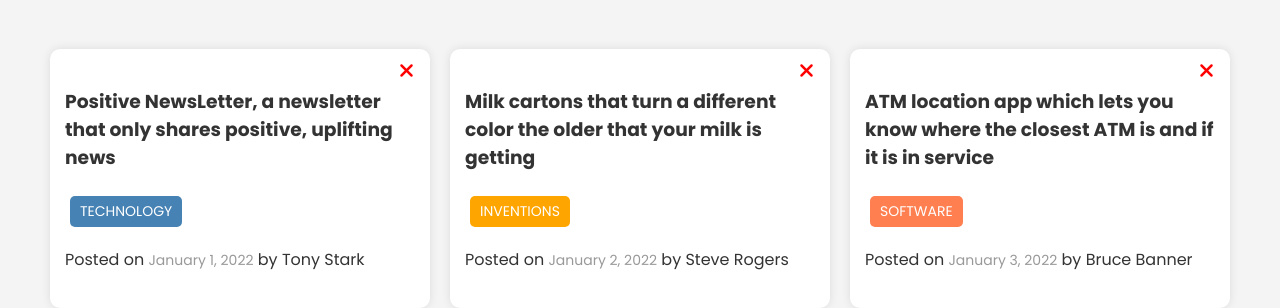
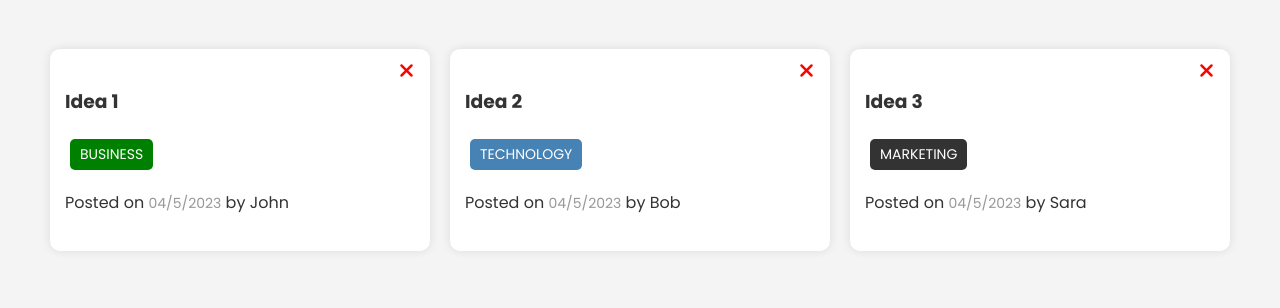
Before and after one commit to gersonkaitor/randomideas-app, a website built with webpack: page client/src/index.html in a window 1280 px wide. Shown: the part 90-398 px from the top of the page. Built offline with nearby package versions, Linux system fonts and the light colour scheme.

Commit message:
IdeaList Component

```diff
--- /dev/null
+++ b/client/src/components/IdeaList.js
@@ -0,0 +1,68 @@
+class IdeaList {
+  constructor() {
+    this._ideaListEl = document.querySelector('#idea-list');
+    this._ideas = [
+      {
+        id: 1,
+        text: 'Idea 1',
+        tag: 'Business',
+        username: 'John',
+        date: '04/5/2023',
+      },
+      {
+        id: 2,
+        text: 'Idea 2',
+        tag: 'Technology',
+        username: 'Bob',
+        date: '04/5/2023',
+      },
+      {
+        id: 3,
+        text: 'Idea 3',
+        tag: 'Marketing',
+        username: 'Sara',
+        date: '04/5/2023',
+      },
+    ];
+
+    this._validTags = new Set();
+    this._validTags.add('technology');
+    this._validTags.add('software');
+    this._validTags.add('business');
+    this._validTags.add('education');
+    this._validTags.add('health');
+    this._validTags.add('inventions');
+  }
+
+  getTagClass(tag) {
+    tag = tag.toLowerCase();
+    let tagClass = '';
+    if (this._validTags.has(tag)) {
+      tagClass = `tag-${tag}`;
+    } else {
+      tagClass = '';
+    }
+    return tagClass;
+  }
+
+  render() {
+    this._ideaListEl.innerHTML = this._ideas
+      .map((idea) => {
+        const tagClass = this.getTagClass(idea.tag);
+        return `
+        <div class="card">
+            <button class="delete"><i class="fas fa-times"></i></button>
+            <h3>${idea.text}</h3>
+            <p class="tag ${tagClass}">${idea.tag.toUpperCase()}</p>
+            <p>
+                Posted on <span class="date">${idea.date}</span> by
+                <span class="author">${idea.username}</span>
+            </p>
+        </div>
+        `;
+      })
+      .join('');
+  }
+}
+
+export default IdeaList;
--- a/client/src/index.html
+++ b/client/src/index.html
@@ -14,44 +14,7 @@
       </button>
     </header>
     <div class="container">
-      <div id="idea-list" class="ideas">
-        <div class="card">
-          <button class="delete"><i class="fas fa-times"></i></button>
-          <h3>
-            Positive NewsLetter, a newsletter that only shares positive,
-            uplifting news
-          </h3>
-          <p class="tag tag-technology">TECHNOLOGY</p>
-          <p>
-            Posted on <span class="date">January 1, 2022</span> by
-            <span class="author">Tony Stark</span>
-          </p>
-        </div>
-        <div class="card">
-          <button class="delete"><i class="fas fa-times"></i></button>
-          <h3>
-            Milk cartons that turn a different color the older that your milk is
-            getting
-          </h3>
-          <p class="tag tag-inventions">INVENTIONS</p>
-          <p>
-            Posted on <span class="date">January 2, 2022</span> by
-            <span class="author">Steve Rogers</span>
-          </p>
-        </div>
-        <div class="card">
-          <button class="delete"><i class="fas fa-times"></i></button>
-          <h3>
-            ATM location app which lets you know where the closest ATM is and if
-            it is in service
-          </h3>
-          <p class="tag tag-software">SOFTWARE</p>
-          <p>
-            Posted on <span class="date">January 3, 2022</span> by
-            <span class="author">Bruce Banner</span>
-          </p>
-        </div>
-      </div>
+      <div id="idea-list" class="ideas"></div>
     </div>
 
     <div id="modal" class="modal">
--- a/client/src/index.js
+++ b/client/src/index.js
@@ -1,8 +1,12 @@
 import Modal from './components/Modal';
 import IdeaForm from './components/IdeaForm';
+import IdeaList from './components/IdeaList';
+
 import '@fortawesome/fontawesome-free/css/all.css';
 import './css/style.css';
 
 const modal = new Modal();
 const ideaForm = new IdeaForm();
+const ideaList = new IdeaList();
 ideaForm.render();
+ideaList.render();
```
